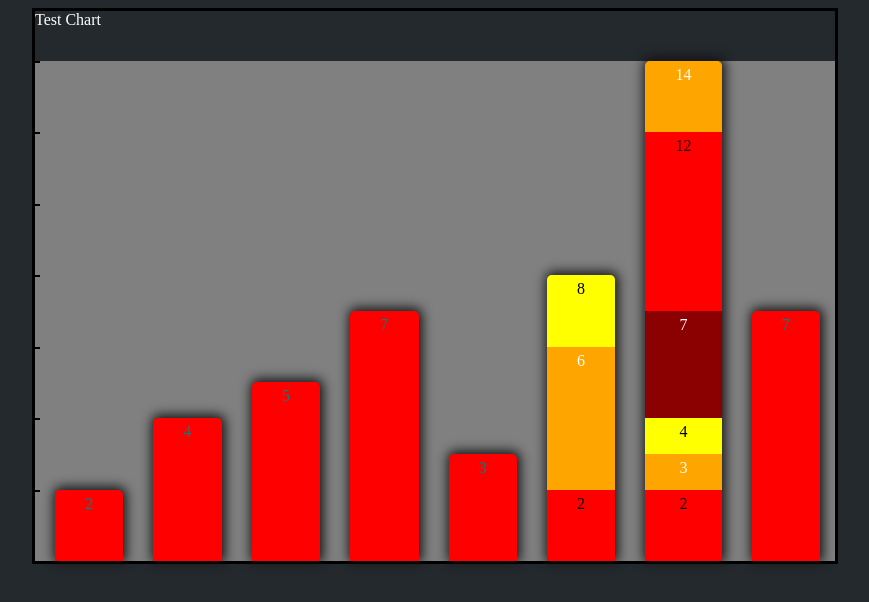
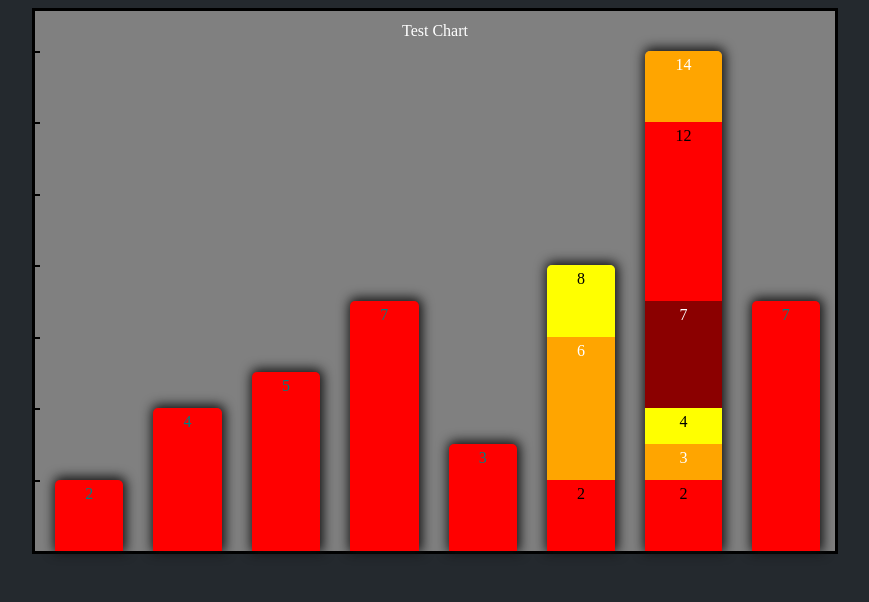
Before and after one commit to ElectricMolasses/kingofredonions.github.io, a website: page index.html in a window 1280 px wide. Shown: the whole page, without its empty margins (205-1074 px from the left). Drawn offline with nearby package versions, Linux system fonts and the light colour scheme.

Commit message:
Centered title box, set background and matched animation with bar chart container.

```diff
--- a/references.txt
+++ b/references.txt
@@ -27,3 +27,6 @@ https://developer.mozilla.org/en-US/docs/Web/CSS/CSS_Animations/Using_CSS_animat
 
 Box shadow lookup
 https://www.w3schools.com/cssref/css3_pr_box-shadow.asp
+
+Quick lookup when I realized addId does not exist
+https://stackoverflow.com/questions/2176986/jquery-add-id-instead-of-class?rq=1
--- a/src/main.js
+++ b/src/main.js
@@ -51,9 +51,17 @@ function createContainer(options) {
 function createTitleBox(options) {
   let titleBox = $('<div></div>')
                   .width(options.width)
-                  .height(50)
+                  .height(40)
+                  .css('background', options.background)
+                  .css('display', 'flex')
+                  .css('align-items', 'center')
+                  .css('justify-content', 'center')
+                  .attr('id', 'titleContainer');
+  titleBox.append($('<p></p>')
                   .text(options.title)
-                  .css('color', options.titleColour);
+                  .css('color', options.titleColour)
+                  .css('text-align', 'center')
+                  );
 
   return titleBox;
 }
--- a/src/style.css
+++ b/src/style.css
@@ -5,6 +5,11 @@ html {
 body {
   display: flex;
   justify-content: center;
+}
+
+#titleContainer {
+  animation-duration: 1.5s;
+  animation-name: fade-in;
 }
 
 #bar-form {
```
